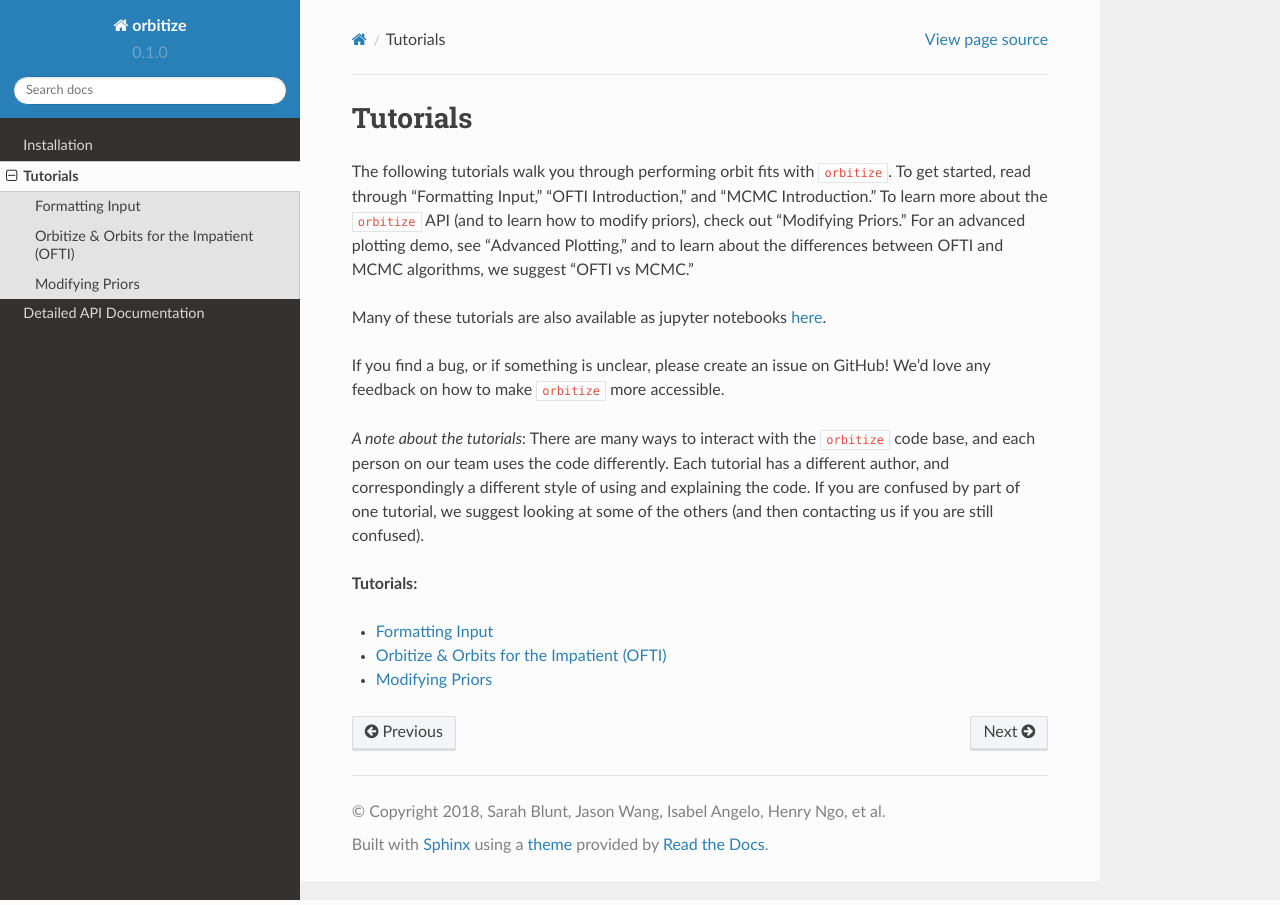
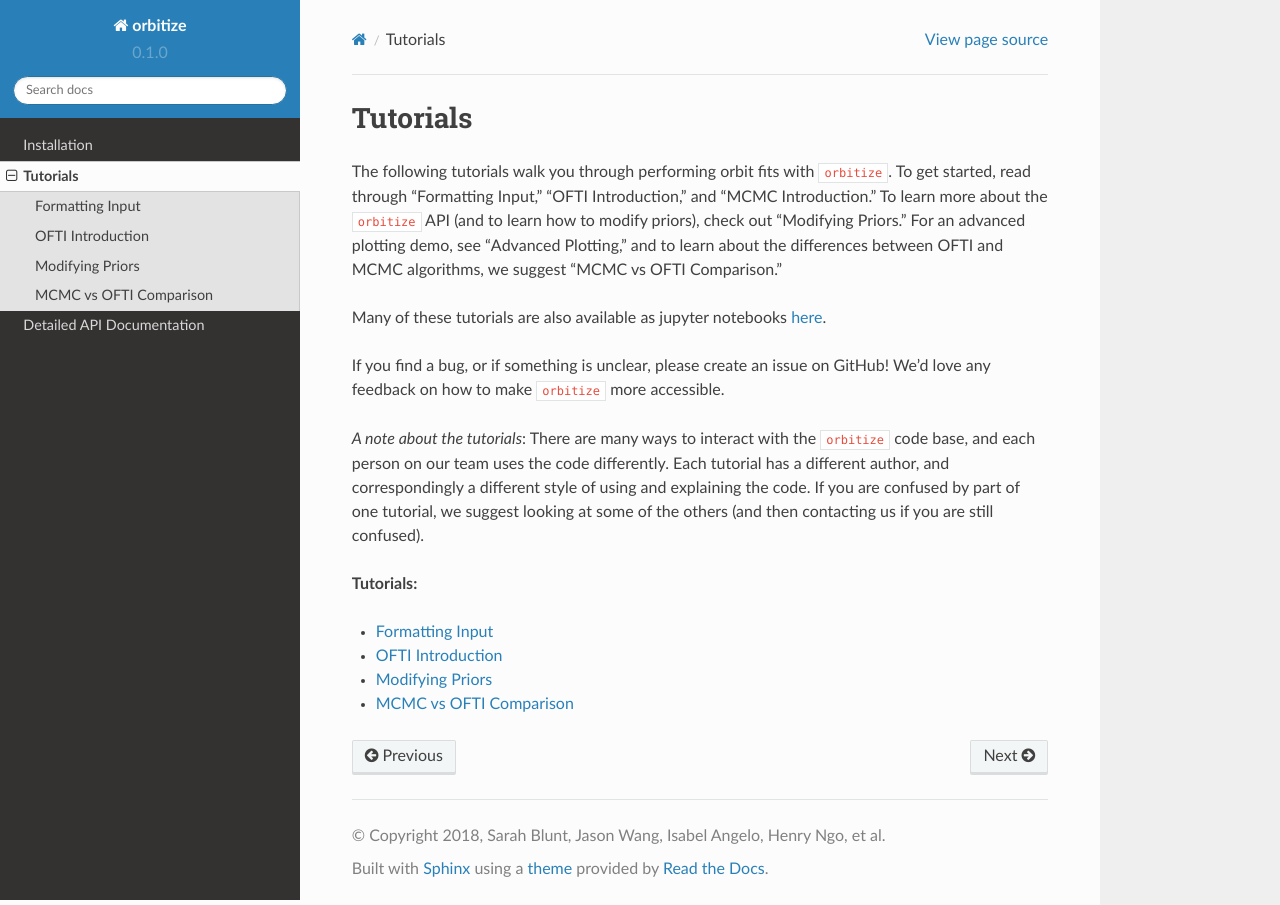
Before and after one commit to sblunt/orbitize, a Sphinx documentation site: the page built from docs/tutorials.rst, in a window 1280 px wide. Built offline with Sphinx 7.4.7 and the Read the Docs theme 2.0.0, drawn with Linux system fonts in a browser that asks for light colours; pages that are not in the unit, such as notebooks, are missing from menus.

Commit message:
Add new tutorial to docs

```diff
--- a/docs/tutorials.rst
+++ b/docs/tutorials.rst
@@ -9,7 +9,7 @@ Introduction," and "MCMC Introduction." To learn more about the
 ``orbitize`` API (and to learn how to modify priors), check out "Modifying
 Priors." For an advanced plotting demo, see "Advanced Plotting," and to learn
 about the differences between OFTI and MCMC algorithms,
-we suggest "OFTI vs MCMC."
+we suggest "MCMC vs OFTI Comparison."
 
 Many of these tutorials are also available as jupyter notebooks
 `here <https://github.com/sblunt/orbitize/tree/master/docs>`_.
@@ -35,3 +35,4 @@ us if you are still confused).
    tutorials/MCMC_tutorial.ipynb
    tutorials/Modifying_Priors.ipynb
    tutorials/Plotting_tutorial.ipynb
+   tutorials/MCMC_vs_OFTI.ipynb
```
Also changed, not shown: docs/tutorials/OFTI_tutorial.ipynb.
